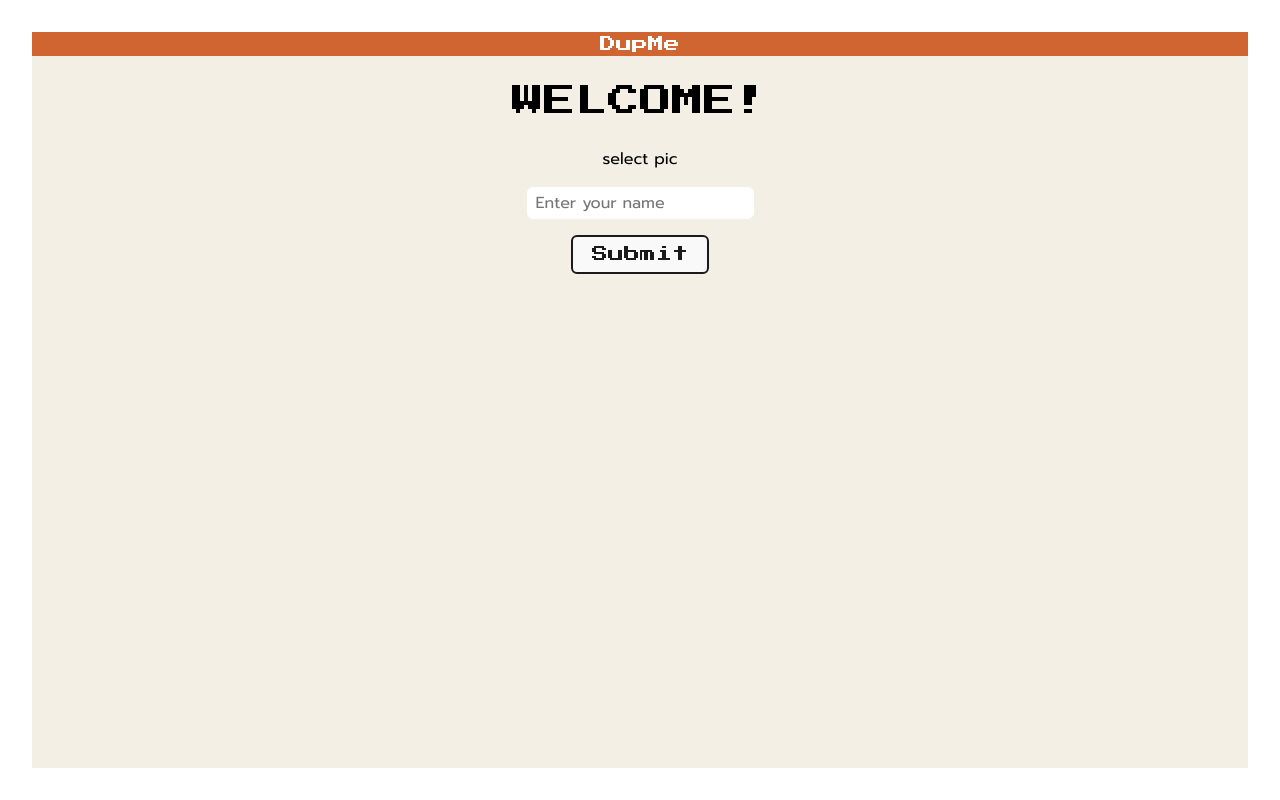
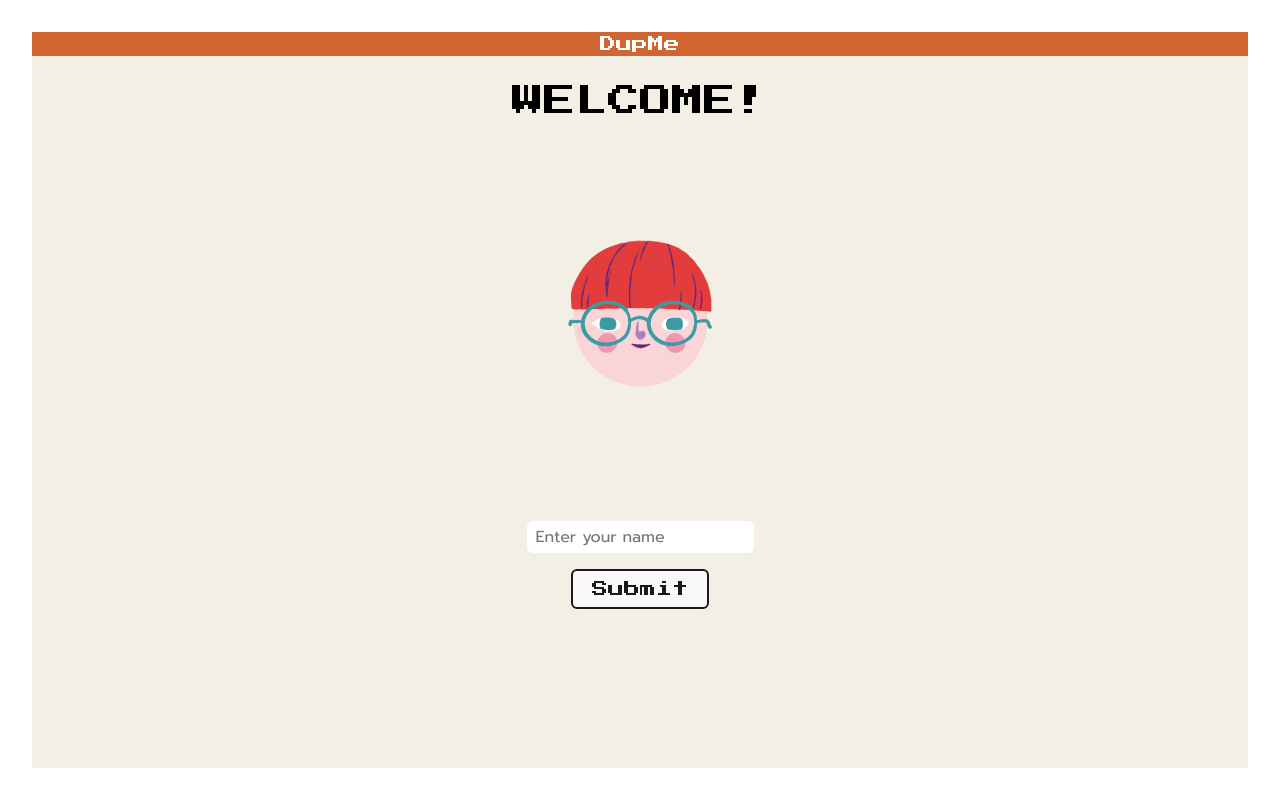
Before and after one commit to tingwry/dupMe, a React (Vite) app in the folder client/: page / in a window 1280 px wide. Built offline with nearby package versions, Linux system fonts and the light colour scheme.

Commit message:
add avatar1

```diff
--- a/client/src/components/SubmitUser/SubmitUser.tsx
+++ b/client/src/components/SubmitUser/SubmitUser.tsx
@@ -1,5 +1,6 @@
-import React, { ChangeEvent, useState } from 'react'
-import socket from '../../socket';
+import React, { ChangeEvent, useState } from "react";
+import socket from "../../socket";
+import Avatar1Image from "../../assets/pictures/avatar1.png";
 
 function SubmitUser() {
   const [name, setName] = useState<string>("");
@@ -9,11 +10,20 @@ function SubmitUser() {
   };
 
   const handleSubmitName = () => {
-        socket.emit('submit_name', name);
+    socket.emit("submit_name", name);
     socket.connect();
   };
-    return (<>
-        <p>select pic</p>
+  return (
+    <>
+      <p>
+        <div style={{ margin: "100px" }}>
+          <img
+            style={{ width: "189px", height: "189px" }}
+            src={Avatar1Image}
+            alt="avatar1"
+          />
+        </div>
+      </p>
       <input
         type="text"
         value={name}
@@ -22,7 +32,8 @@ function SubmitUser() {
       />
       <p></p>
       <button onClick={handleSubmitName}>Submit</button>
-    </>)
+    </>
+  );
 }
 
-export default SubmitUser
+export default SubmitUser;
```
Also changed, not shown: client/src/assets/pictures/avatar1.png (added). Lines whose indentation alone changed are shown as unchanged.
